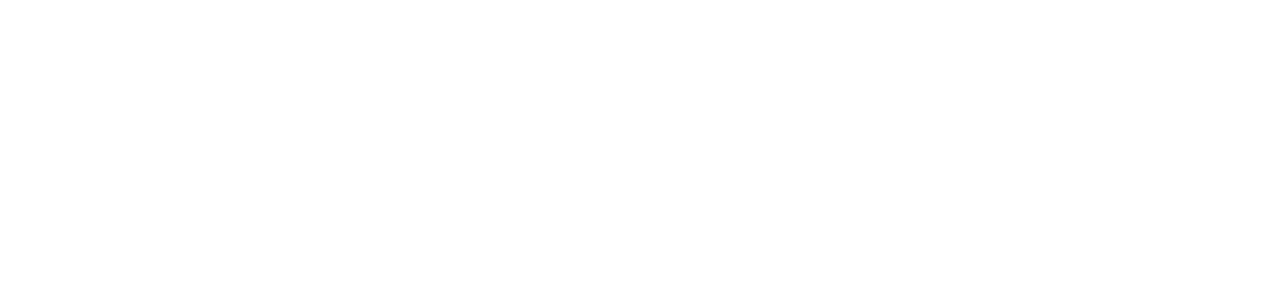
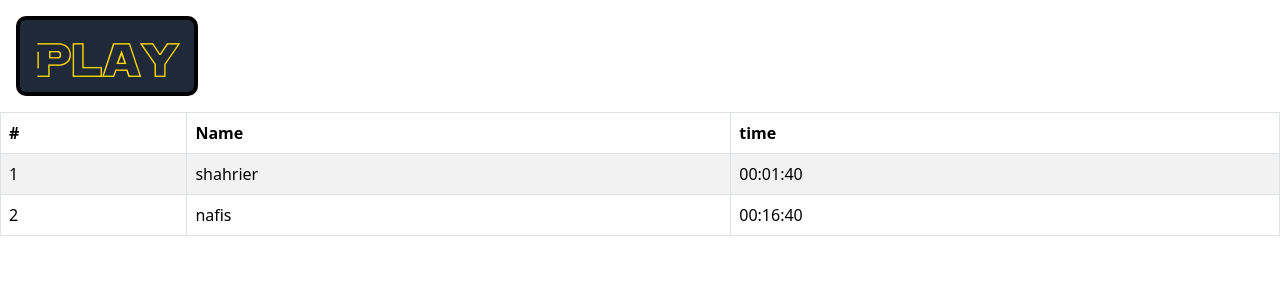
Before and after one commit to shahrierNafis/Where-s-Vader, a React (Vite) app: page /leader-board in a window 1280 px wide. Before the commit this address had no page. Shown: the top 300 px of the page. Built offline with nearby package versions, Linux system fonts and the light colour scheme.

Commit message:
Add: page leader board

```diff
--- a/src/App.tsx
+++ b/src/App.tsx
@@ -2,6 +2,7 @@ import "./App.css";
 import "bootstrap/dist/css/bootstrap.min.css";
 import { BrowserRouter, Routes, Route } from "react-router-dom";
 import Home from "./pages/Home";
+import LeaderBoard from "./pages/LeaderBoard";
 
 function App() {
   return (
@@ -10,6 +11,7 @@ function App() {
         <Routes>
           <Route path="/">
             <Route index element={<Home />} />
+            <Route path="leader-board" element={<LeaderBoard />} />
           </Route>
         </Routes>
       </BrowserRouter>
--- a/src/components/End.tsx
+++ b/src/components/End.tsx
@@ -1,8 +1,12 @@
 import background from "/background.jpg";
 import server from "../server";
 import { useRef } from "react";
+import { useNavigate } from "react-router-dom";
+
 const FS = screen.height > screen.width ? "vw" : "vh";
 function End() {
+  const navigate = useNavigate();
+
   const input: React.RefObject<HTMLInputElement> = useRef(null);
   return (
     <>
@@ -54,6 +58,7 @@ function End() {
               if (input?.current?.value) {
                 if (input?.current?.value?.length > 2) {
                   server.submit(input.current.value);
+                  navigate("/leader-board");
                 } else {
                   alert("Name must be at least 3 characters");
                 }
--- /dev/null
+++ b/src/pages/LeaderBoard.tsx
@@ -0,0 +1,62 @@
+import { Table } from "react-bootstrap";
+import server from "../server";
+import { useNavigate } from "react-router-dom";
+
+const FS = screen.height > screen.width ? "vw" : "vh";
+
+function LeaderBoard() {
+  const navigate = useNavigate();
+
+  return (
+    <>
+      <button
+        type="button"
+        onClick={() => {
+          server.start();
+          navigate("/");
+        }}
+        className="bg-gray-800"
+        style={{
+          color: "gold",
+          fontSize: `6${FS}`,
+          fontFamily: "starjhol",
+          border: "4px solid black",
+          padding: `0 2${FS}`,
+          margin: `2${FS}`,
+          textAlign: "center",
+          borderRadius: "10px",
+        }}
+      >
+        Play
+      </button>
+      <Table striped bordered hover>
+        <thead>
+          <tr>
+            <th>#</th>
+            <th>Name</th>
+            <th>time</th>
+          </tr>
+        </thead>
+        <tbody>
+          {server.leaderBoard.value.map((player, rank) => {
+            let time = "error";
+            if (player.time) {
+              time = new Date(player.time).toISOString().slice(11, 19);
+            }
+            return (
+              <>
+                <tr>
+                  <td>{rank + 1}</td>
+                  <td>{player.name}</td>
+                  <td>{time}</td>
+                </tr>
+              </>
+            );
+          })}
+        </tbody>
+      </Table>
+    </>
+  );
+}
+
+export default LeaderBoard;
--- a/src/server.ts
+++ b/src/server.ts
@@ -1,5 +1,6 @@
 import { signal, Signal } from "@preact/signals-react";
-const list = signal([
+
+const preList = [
   {
     name: "a",
     _id: "12345",
@@ -15,10 +16,12 @@ const list = signal([
     _id: "987654",
     img: "http://192.168.1.7:8000/Screenshot_20231106_093030.png",
   },
-]);
-const leaderboard = signal([
-  { name: "shahrier", time: 10000000 },
-  { name: "nafis" },
+];
+
+const list = signal(preList);
+const leaderBoard = signal([
+  { name: "shahrier", time: 100000 },
+  { name: "nafis", time: 1000000 },
 ]);
 const time: Signal<{ start: Date | null; end: Date | null }> = signal({
   start: null,
@@ -34,6 +37,7 @@ function capture(id: string, imageX: number, imageY: number) {
   });
 }
 function start() {
+  list.value = Array.from(preList);
   time.value = {
     start: new Date(),
     end: null,
@@ -41,10 +45,10 @@ function start() {
 }
 function submit(name: string) {
   if (time.value.start) {
-    leaderboard.value.push({
+    leaderBoard.value.push({
       name,
       time: new Date().getTime() - time.value.start.getTime(),
     });
   }
 }
-export default { updateList, capture, list, start, time, submit };
+export default { updateList, capture, list, start, time, submit, leaderBoard };
```
